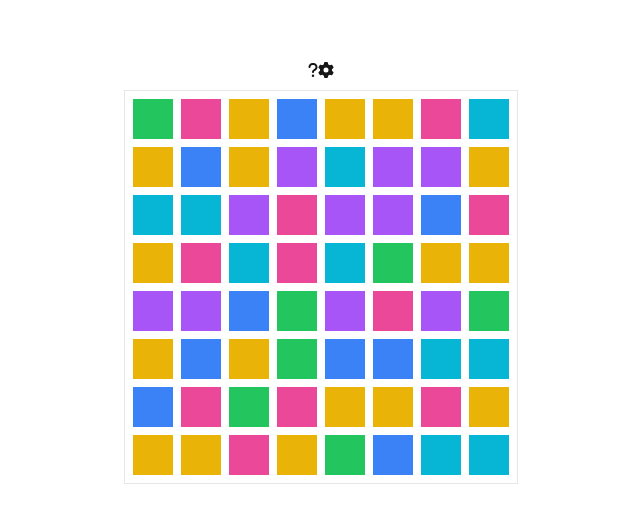
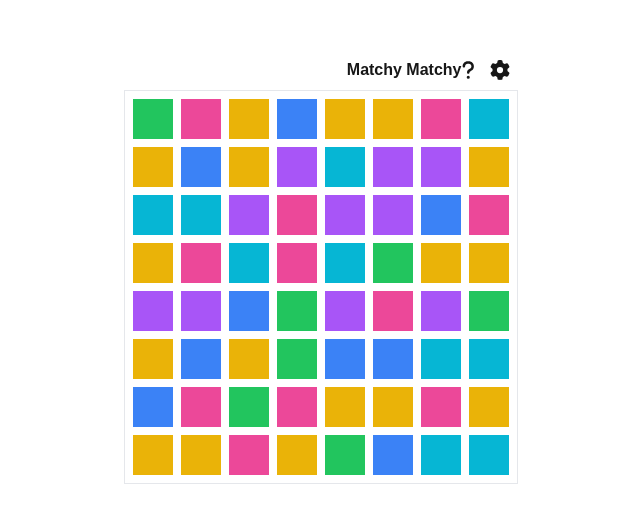
Before and after one commit to mrjamesjcho/match-game, a Next.js app: page / in a window 1280 px wide. Shown: the part 133-656 px from the top of the page, without its empty margins (319-959 px from the left). Built offline with nearby package versions, Linux system fonts and the light colour scheme.

Commit message:
add icons and title

```diff
--- a/src/components/Menu.tsx
+++ b/src/components/Menu.tsx
@@ -3,9 +3,18 @@ import { FontAwesomeIcon } from '@fortawesome/react-fontawesome';
 
 export default function Menu() {
   return (
-    <div className="flex flex-row items-center justify-center min-h-[40px]">
-      <FontAwesomeIcon icon={faQuestion} />
-      <FontAwesomeIcon icon={faGear} />
+    <div className="flex justify-end min-w-[394px] min-h-fit p-2">
+      <div className="font-bold">Matchy Matchy</div>
+      <div className="flex items-center">
+        <FontAwesomeIcon
+          className="h-[20px] mr-4 cursor-pointer hover:opacity-50"
+          icon={faQuestion}
+        />
+        <FontAwesomeIcon
+          className="h-[20px] cursor-pointer hover:opacity-50"
+          icon={faGear}
+        />
+      </div>
     </div>
   );
 }
```
